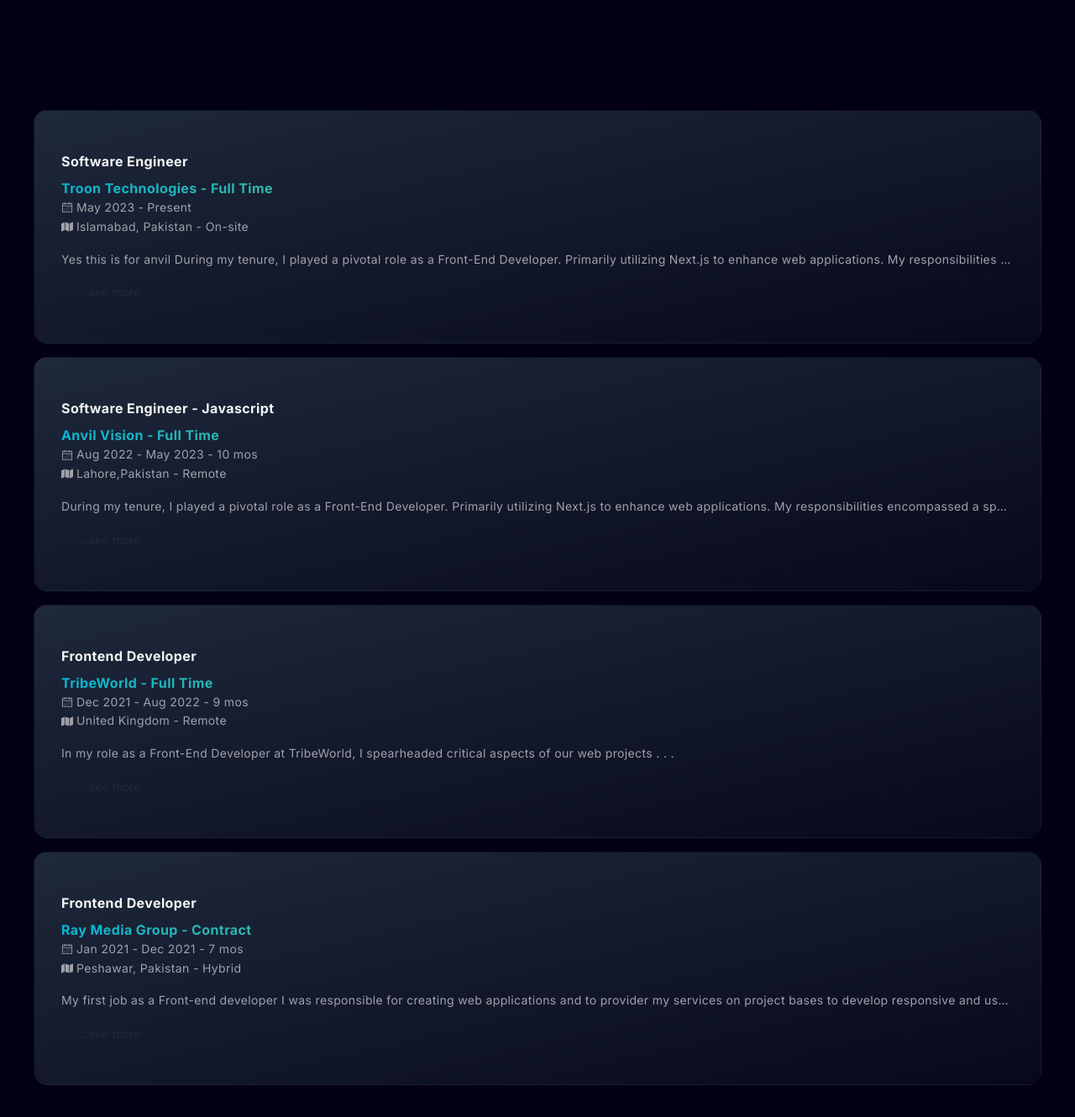
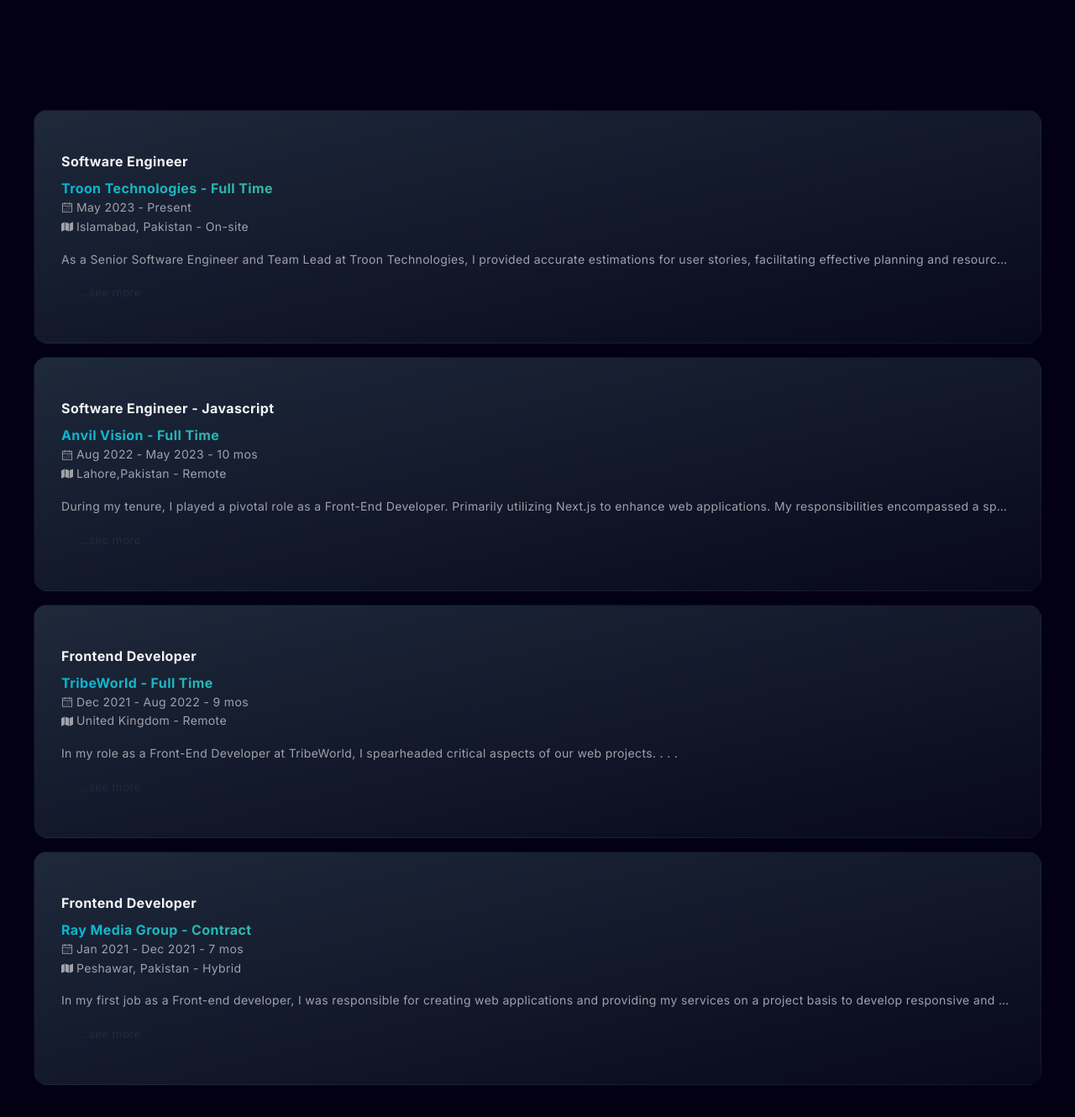
Before and after one commit to waqaskhan5570/personal-portfolio, a Next.js app: page / in a window 1280 px wide. Shown: the part 2158-3488 px from the top of the page at 84% size. Built offline with nearby package versions, Linux system fonts and the light colour scheme; a web font is replaced by a local one.

Commit message:
Update experience section

```diff
--- a/constants/index.ts
+++ b/constants/index.ts
@@ -231,12 +231,15 @@
     duration: { start: "May 2023", end: "Present" },
     location: "Islamabad, Pakistan - On-site",
     description:
-      "Yes this is for anvil During my tenure, I played a pivotal role as a Front-End Developer. Primarily utilizing Next.js to enhance web applications. My responsibilities encompassed a spectrum of tasks, from developing reusable components to optimizing performance and writing the business logics utilizing the Next API...",
+      "As a Senior Software Engineer and Team Lead at Troon Technologies, I provided accurate estimations for user stories, facilitating effective planning and resource allocation",
     details: [
-      "Yes this is During my tenure, I played a pivotal role as a Front-End Developer.",
-      "Primarily utilizing Next.js to enhance web applications. My responsibilities encompassed a spectrum of tasks, from developing reusable components to optimizing performance and writing the business logics utilizing the Next API as well as integrations and handling the Front-end side.",
-      "I actively engaged in writing GraphQL queries and mutations, enabling efficient data handling. Additionally, I took charge of the end-to-end (E2E) testing process using Cypress, ensuring the robustness of our applications",
-      "One noteworthy accomplishment during my time was successfully migrating the project from Next.js version 12 to the more advanced Next.js version 13 which was still in it's initial phase, which involved meticulous planning and execution to ensure a seamless transition. These experiences have enriched my skill set and deepened my expertise in front-end development, making me eager to take on new challenges in this dynamic field.",
+      "As a Senior Software Engineer and Team Lead at Troon Technologies, I provided accurate estimations for user stories, facilitating effective planning and resource allocation. ",
+      "Led the breakdown of user stories into smaller, actionable tasks, ensuring clear understanding and efficient execution.",
+      " Translated wireframes and designs from Figma into functional user interfaces, maintaining consistency and adhering to branding guidelines",
+      "Notable Achievements Included:",
+      "Effectively delegated tasks, monitored progress and implemented process improvements to increase productivity and efficiency.",
+      "Successfully delivered projects meeting client expectations for functionality, quality, and timeliness.",
+      "Recognized for outstanding leadership and contributions to project success by senior management.",
     ],
   },
   {
@@ -263,14 +266,14 @@
     duration: { start: "Dec 2021", end: "Aug 2022 - 9 mos" },
     location: "United Kingdom - Remote",
     description:
-      "In my role as a Front-End Developer at TribeWorld, I spearheaded critical aspects of our web projects",
+      "In my role as a Front-End Developer at TribeWorld, I spearheaded critical aspects of our web projects.",
     details: [
       "In my role as a Front-End Developer at TribeWorld, I spearheaded critical aspects of our web projects. Drove the development of visually appealing, responsive, and user-friendly front-end interface.",
       "Continuously expanded our web applications by developing new features to improve user experiences. My focus on project optimization improved performance and reduced load times",
       "Implemented SEO strategies to boost visibility and organic traffic.",
       "Collaborated closely with Designers and Backend Engineers to ensure a cohesive and enjoyable user experience",
       "Streamlined development by creating reusable components and design patterns.",
-      "My tenure at TriibeWorld, was marked by innovation, user-centric design, and technical excellence, contributing to our mission of creating outstanding web experiences. I'm excited to apply my skills to future challenges in web development",
+      "My tenure at TribeWorld, was marked by innovation, user-centric design, and technical excellence, contributing to our mission of creating outstanding web experiences. I'm excited to apply my skills to future challenges in web development",
     ],
   },
   {
@@ -281,10 +284,10 @@
     duration: { start: "Jan 2021", end: "Dec 2021 - 7 mos" },
     location: "Peshawar, Pakistan - Hybrid",
     description:
-      "My first job as a Front-end developer I was responsible for creating web applications and to provider my services on project bases to develop responsive and user friendly interfaces",
+      "In my first job as a Front-end developer, I was responsible for creating web applications and providing my services on a project basis to develop responsive and user-friendly interfaces",
     details: [
-      "My first job as a Front-end developer I was responsible for creating web applications and to provider my services on project bases to develop responsive and user friendly interfaces.",
-      "I worked on and completed multiple project during my time at Ray Media Group including an e-commerce application and event organizers and agenda showing websites for events, I worked with HTML, CSS, React and Bootstrap",
+      "In my first job as a Front-end developer, I was responsible for creating web applications and providing my services on a project basis to develop responsive and user-friendly interfaces.",
+      "I worked on and completed multiple projects during my time at Ray Media Group including an e-commerce application and event organizers and agenda-showing websites for events, I worked with HTML, CSS, React and Bootstrap.",
     ],
   },
 ];
```
